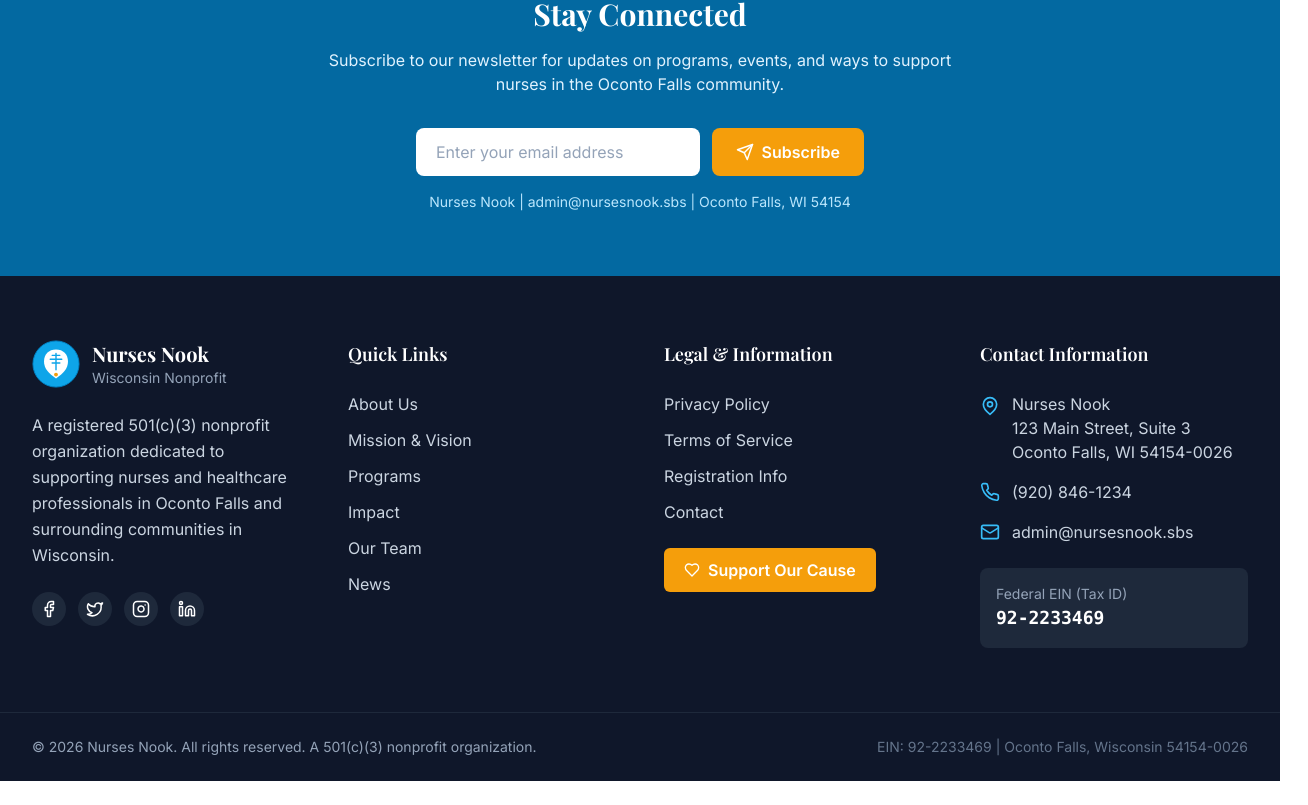
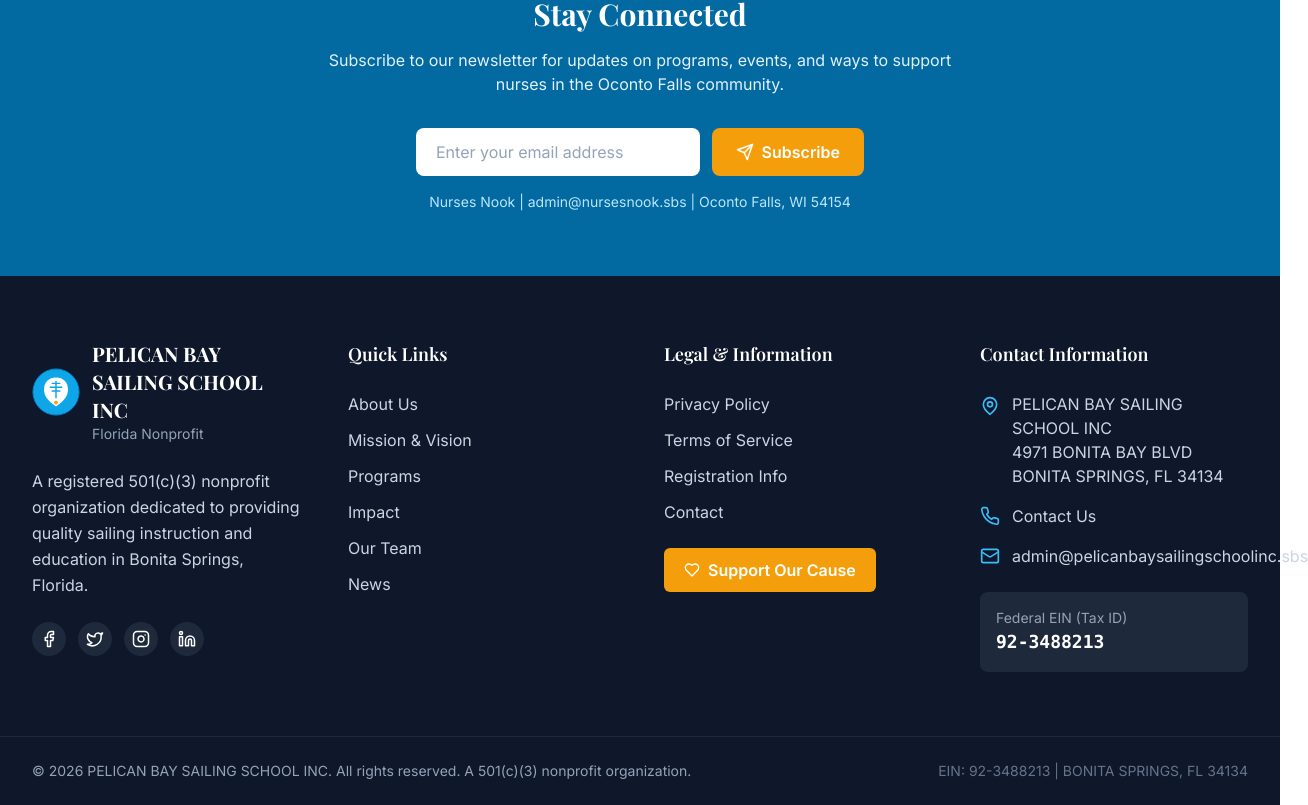
Before and after one commit to irmafiguero199/nurses-nook, a React (Vite) app in the folder nurses-nook-website/: page / in a window 1280 px wide. Shown: the part 4058-4863 px from the top of the page, 1308 px wide, since content can reach past the window. Before the commit the page ends 4839 px from the top, so only its background shows below. Built offline with nearby package versions, Linux system fonts and the light colour scheme.

Commit message:
Update footer content for Pelican Bay Sailing School

```diff
--- a/nurses-nook-website/src/components/Footer.jsx
+++ b/nurses-nook-website/src/components/Footer.jsx
@@ -26,27 +26,26 @@
           {/* Organization Info */}
           <div className="lg:col-span-1">
             <div className="flex items-center gap-3 mb-6">
-              <img src="/logo.svg" alt="Nurses Nook" className="h-12 w-12" />
+              <img src="/logo.svg" alt="PELICAN BAY SAILING SCHOOL INC" className="h-12 w-12" />
               <div>
-                <h3 className="text-xl font-bold">Nurses Nook</h3>
-                <p className="text-sm text-slate-400">Wisconsin Nonprofit</p>
+                <h3 className="text-xl font-bold">PELICAN BAY SAILING SCHOOL INC</h3>
+                <p className="text-sm text-slate-400">Florida Nonprofit</p>
               </div>
             </div>
             <p className="text-slate-300 mb-6 leading-relaxed">
-              A registered 501(c)(3) nonprofit organization dedicated to supporting nurses
-              and healthcare professionals in Oconto Falls and surrounding communities in Wisconsin.
+              A registered 501(c)(3) nonprofit organization dedicated to providing quality sailing instruction and education in Bonita Springs, Florida.
             </p>
             <div className="flex gap-3">
-              <a href="https://facebook.com/nursesnook" target="_blank" rel="noopener noreferrer" className="p-2 bg-slate-800 rounded-full hover:bg-primary-600 transition-colors">
+              <a href="https://facebook.com" target="_blank" rel="noopener noreferrer" className="p-2 bg-slate-800 rounded-full hover:bg-primary-600 transition-colors">
                 <Facebook size={18} />
               </a>
-              <a href="https://twitter.com/nursesnook" target="_blank" rel="noopener noreferrer" className="p-2 bg-slate-800 rounded-full hover:bg-primary-600 transition-colors">
+              <a href="https://twitter.com" target="_blank" rel="noopener noreferrer" className="p-2 bg-slate-800 rounded-full hover:bg-primary-600 transition-colors">
                 <Twitter size={18} />
               </a>
-              <a href="https://instagram.com/nursesnook" target="_blank" rel="noopener noreferrer" className="p-2 bg-slate-800 rounded-full hover:bg-primary-600 transition-colors">
+              <a href="https://instagram.com" target="_blank" rel="noopener noreferrer" className="p-2 bg-slate-800 rounded-full hover:bg-primary-600 transition-colors">
                 <Instagram size={18} />
               </a>
-              <a href="https://linkedin.com/company/nursesnook" target="_blank" rel="noopener noreferrer" className="p-2 bg-slate-800 rounded-full hover:bg-primary-600 transition-colors">
+              <a href="https://linkedin.com" target="_blank" rel="noopener noreferrer" className="p-2 bg-slate-800 rounded-full hover:bg-primary-600 transition-colors">
                 <Linkedin size={18} />
               </a>
             </div>
@@ -96,27 +95,27 @@
               <li className="flex items-start gap-3">
                 <MapPin className="text-primary-400 mt-1 shrink-0" size={20} />
                 <div>
-                  <p className="text-slate-300">Nurses Nook</p>
-                  <p className="text-slate-300">123 Main Street, Suite 3</p>
-                  <p className="text-slate-300">Oconto Falls, WI 54154-0026</p>
+                  <p className="text-slate-300">PELICAN BAY SAILING SCHOOL INC</p>
+                  <p className="text-slate-300">4971 BONITA BAY BLVD</p>
+                  <p className="text-slate-300">BONITA SPRINGS, FL 34134</p>
                 </div>
               </li>
               <li className="flex items-center gap-3">
                 <Phone className="text-primary-400 shrink-0" size={20} />
-                <a href="tel:+19208461234" className="text-slate-300 hover:text-white transition-colors">
-                  (920) 846-1234
+                <a href="tel:+1234567890" className="text-slate-300 hover:text-white transition-colors">
+                  Contact Us
                 </a>
               </li>
               <li className="flex items-center gap-3">
                 <Mail className="text-primary-400 shrink-0" size={20} />
-                <a href="mailto:admin@nursesnook.sbs" className="text-slate-300 hover:text-white transition-colors">
-                  admin@nursesnook.sbs
+                <a href="mailto:admin@pelicanbaysailingschoolinc.sbs" className="text-slate-300 hover:text-white transition-colors">
+                  admin@pelicanbaysailingschoolinc.sbs
                 </a>
               </li>
             </ul>
             <div className="mt-6 p-4 bg-slate-800 rounded-lg">
               <p className="text-sm text-slate-400">Federal EIN (Tax ID)</p>
-              <p className="text-lg font-mono font-semibold text-white">92-2233469</p>
+              <p className="text-lg font-mono font-semibold text-white">92-3488213</p>
             </div>
           </div>
         </div>
@@ -126,10 +125,10 @@
       <div className="border-t border-slate-800">
         <div className="container-custom py-6 flex flex-col md:flex-row justify-between items-center gap-4">
           <p className="text-slate-400 text-sm">
-            &copy; {new Date().getFullYear()} Nurses Nook. All rights reserved. A 501(c)(3) nonprofit organization.
+            &copy; {new Date().getFullYear()} PELICAN BAY SAILING SCHOOL INC. All rights reserved. A 501(c)(3) nonprofit organization.
           </p>
           <p className="text-slate-500 text-sm">
-            EIN: 92-2233469 | Oconto Falls, Wisconsin 54154-0026
+            EIN: 92-3488213 | BONITA SPRINGS, FL 34134
           </p>
         </div>
       </div>
```
